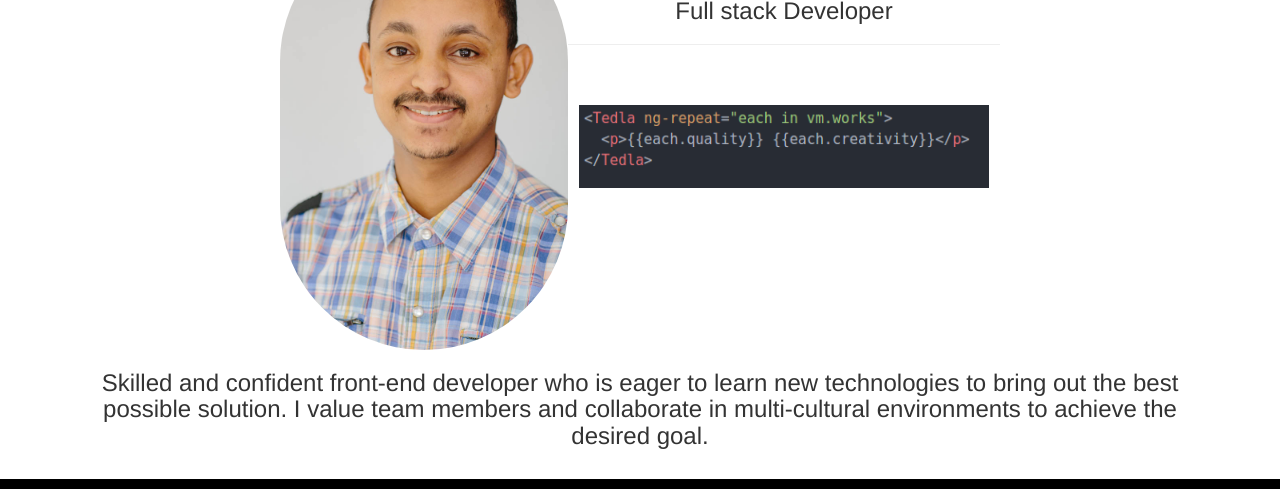
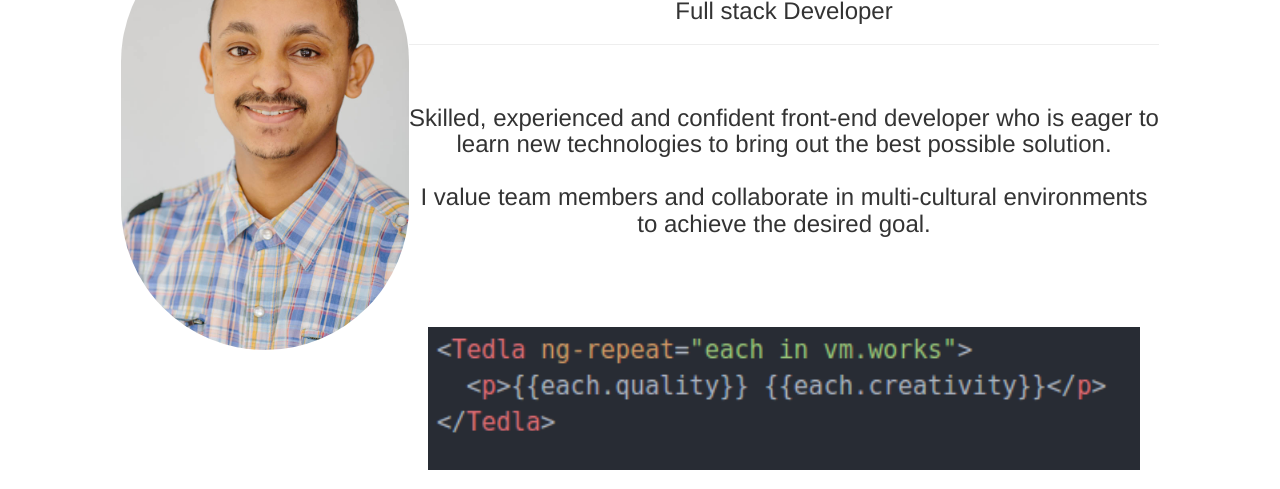
Before and after one commit to tedlayea/tedlayea.github.io, a plain HTML site: page index.html in a window 1280 px wide. Shown: the part 215-704 px from the top of the page. Drawn offline with nearby package versions, Linux system fonts and the light colour scheme; some packages are replaced by stand-ins of ours.

Commit message:
Home page modified

```diff
--- a/css/style.css
+++ b/css/style.css
@@ -40,6 +40,11 @@ a {
   display: flex;
   flex-direction: row;
   justify-content: center;
+  /*align-content:space-between;*/
+  /*justify-content:space-around;*/
+  /*align-items: stretch;*/
+  /*justify-content:space-between;*/
+
 }
 #myPhoto{
   width:25%;
--- a/index.html
+++ b/index.html
@@ -26,15 +26,17 @@
           <img id="myPhoto" src="img/my_picture.jpg" alt="Tedla photo">
           <div>
             <h1> Tedla Alemu</h1>
-            <h3>Full stack Developer<hr></h3><br><br>
+            <h3>Full stack Developer<hr></h3>
+            <br>
+            <h3>Skilled, experienced and confident front-end developer who is eager to  <br> learn new technologies to bring out the best possible solution.<br>
+              <br> I value team members and collaborate in multi-cultural environments <br> to achieve the desired goal.</h3>
+              <br><br><br><br>
               <img id ="tedla_tag" src="img/ng-repeat.png" alt="header photo">
-
             <!-- <h3>GA Graduate</h3> -->
-
           </div>
         </div>
-        <h3>Skilled and confident front-end developer who is eager to learn new technologies to bring out the best possible solution. I value team members and collaborate in multi-cultural environments to achieve the desired goal.</h3>
-        <br>
+        <!-- <h3>Skilled and confident front-end developer who is eager to learn new technologies to bring out the best possible solution. I value team members and collaborate in multi-cultural environments to achieve the desired goal.</h3> -->
+        <br><br><br><br><br>
       </div>
     </main>
 
```
Also changed, not shown: img/play_with_dev.gif (added), 1 other file.
